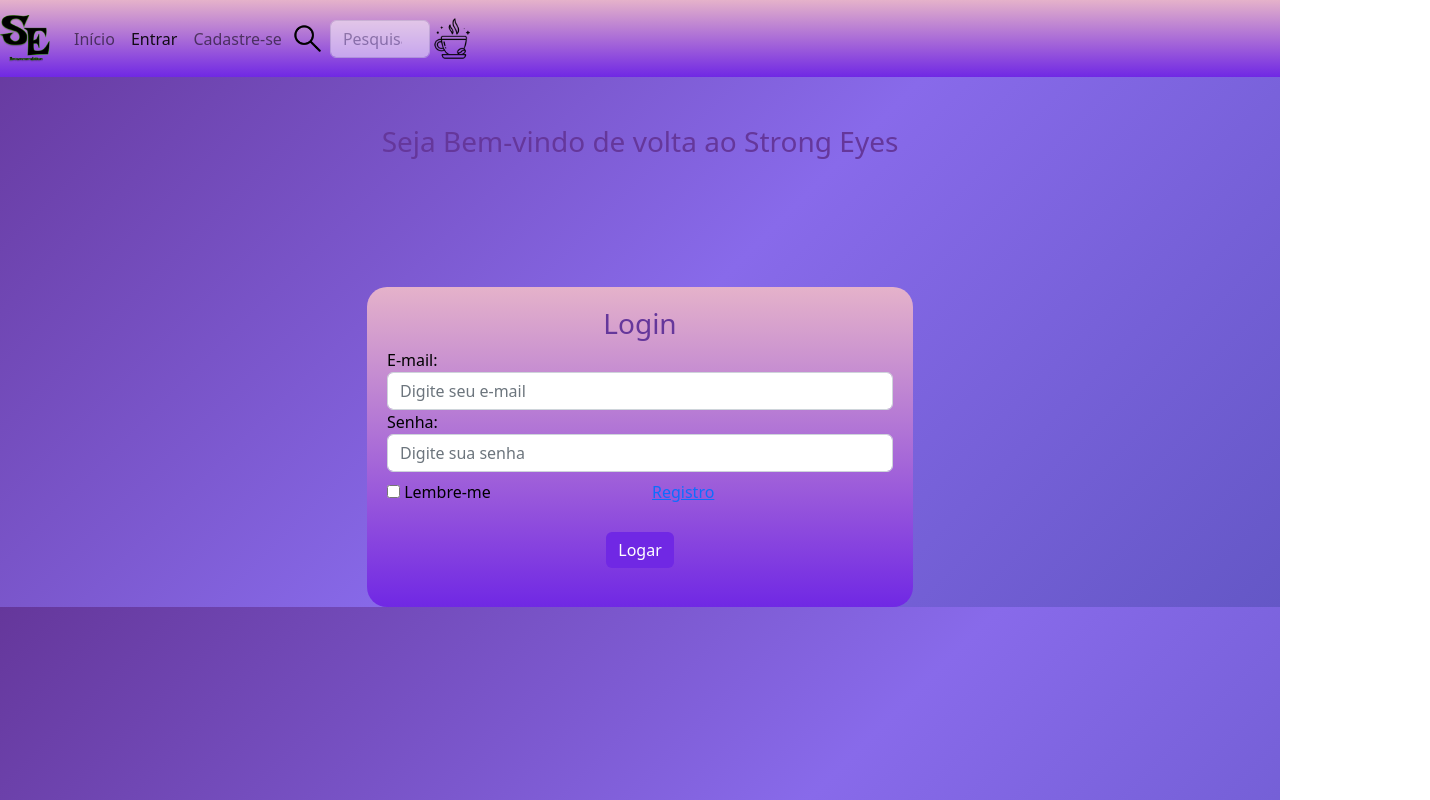
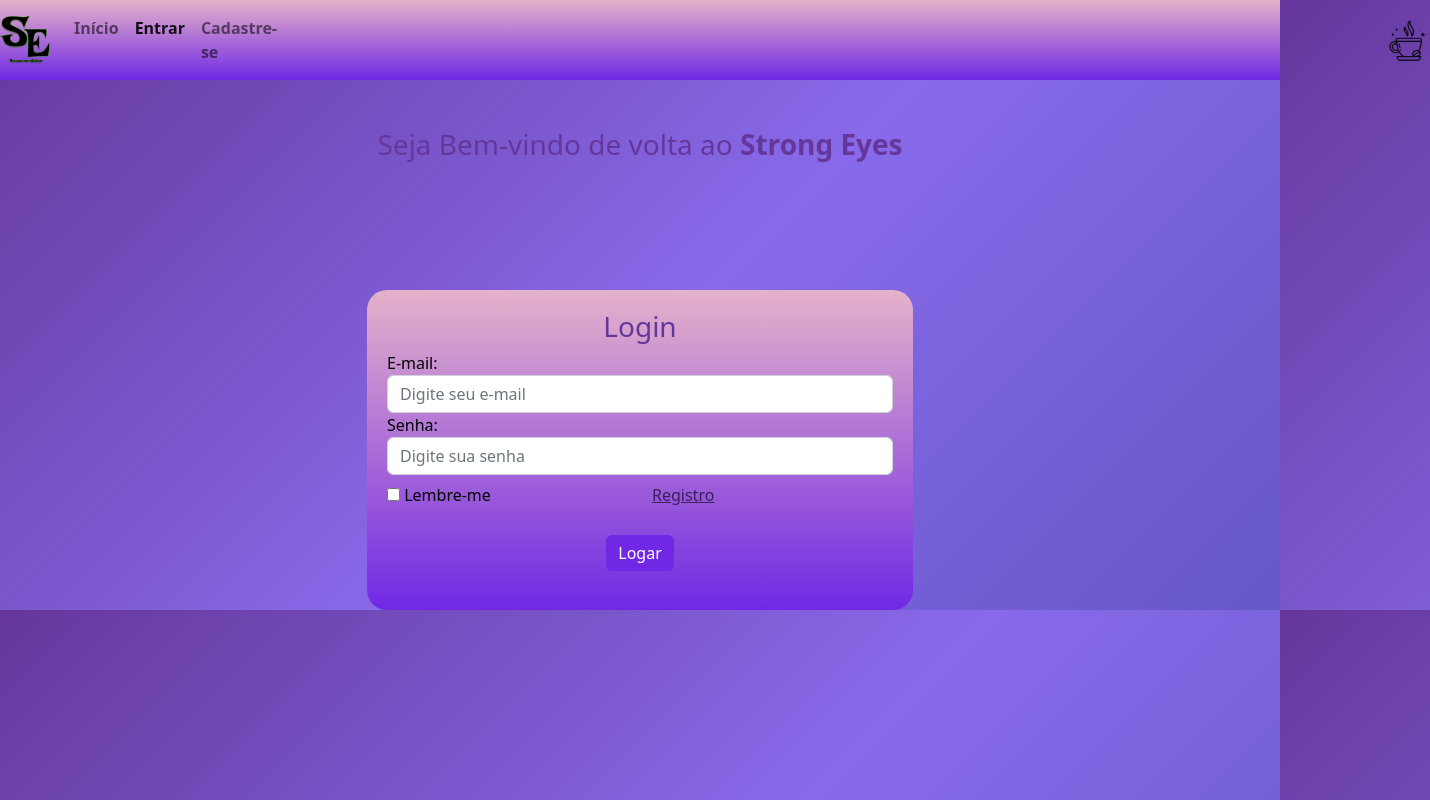
Before and after one commit to PennyWASS/StrongEyes-Aulas, a website: page public/paginas/login.html in a window 1280 px wide. Shown: the whole page, 1430 px wide, since content can reach past the window. Drawn offline with nearby package versions, Linux system fonts and the light colour scheme.

Commit message:
Correção de bugs na estilização

```diff
--- a/public/estilo/home.css
+++ b/public/estilo/home.css
@@ -12,16 +12,23 @@
     background-size: cover;
     color: white;
 }
+h1{
+    font-weight: bold
+
+}
 .frase{
     text-align: center;
     font-family: Oswald;
     font-size: 50px;
 }
-
+li{
+    font-weight: bold
+}
 .cabecalho{
     text-align: center;
     background-image: linear-gradient(to top, #7028e4 0%, #e5b2ca 100%);
     font-size: 25px;
+
 }
 .barra{
     background-image: linear-gradient(to top, #7028e4 0%, #e5b2ca 100%);
@@ -35,7 +42,7 @@
 .botao{
     text-align: center;
 }
-.teste{
+.cartao{
     height: 500px;
     width: 450px;
 }
--- a/public/estilo/inscricao.css
+++ b/public/estilo/inscricao.css
@@ -22,7 +22,9 @@
     /*color: black;*/
     border:#391f57;
 }
-
+li{
+    font-weight: bold
+}
 .barra{
     background-image: linear-gradient(to top, #7028e4 0%, #e5b2ca 100%);
 }
--- a/public/estilo/login.css
+++ b/public/estilo/login.css
@@ -23,6 +23,9 @@
     /*color: black;*/
     border:#7028e4;
 }
+li{
+    font-weight: bold
+}
 .barra{
     background-image: linear-gradient(to top, #7028e4 0%, #e5b2ca 100%);
 }
--- a/public/estilo/perfil.css
+++ b/public/estilo/perfil.css
@@ -14,11 +14,11 @@
     background: #65379B;
     box-shadow: none;
 }
-.labels{
-    font-size: 11px;
-}
 .barra{
     background-image: linear-gradient(to top, #7028e4 0%, #e5b2ca 100%);
+}
+li{
+    font-weight: bold
 }
 body{
     background-image: linear-gradient(-225deg, #65379B 0%, #886AEA 53%, #6457C6 100%);
--- a/public/paginas/login.html
+++ b/public/paginas/login.html
@@ -16,7 +16,7 @@
 </head>
 <body>
     <nav class="navbar navbar-expand-lg navbar-light bg-light barra">
-        <a href="#" class="navbar-brand"><img src="../imagens/Strong-Eyes.ico" alt="Logo StrongEyes" width="50"></img></a>
+        <a href="index" class="navbar-brand"><img src="../imagens/Strong-Eyes.ico" alt="Logo StrongEyes" width="50"></img></a>
         <button class="navbar-toggler" type="button" data-toggle="collapse"
         data-target="#textoNavbar" aria-controls="textoNavbar"
         aria-expanded="false" aria-label="Alternar Navegação">
@@ -34,17 +34,12 @@
                     <a href="/inscricao" class="nav-link">Cadastre-se</a>
                 </li>
             </ul>
-
-            <img src="../imagens/lupa.png" alt="" width="35" style="margin-right: 5px;">
-            <form role="search">
-                <input style="opacity: 0.5; text-align: center; width: 100px;" class="form-control" type="search" placeholder="Pesquisar" aria-label="Search">
-            </form>
-            <span class="navbar-text"><a href="/desenvolvedores"><img src="../imagens/dev.png" alt="desenvolvedores" width="45px"></a></span>
+            <span class="navbar-text" style="margin-left: 1100px;"><a href="/desenvolvedores"><img src="../imagens/dev.png" alt="desenvolvedores" width="45px" ></a></span>
         </div>
     </nav>
 
     <div id="login">
-        <h3 class="text-center pt-5" id="cadastrotxt" style="color: #65379B;">Seja Bem-vindo de volta ao Strong Eyes</h3>
+        <h3 class="text-center pt-5" id="cadastrotxt" style="color: #65379B;">Seja Bem-vindo de volta ao <b>Strong Eyes</b></h3>
 
         <div class="container">
             <div id="login-row" class="justify-content-center align items center row">
@@ -71,7 +66,7 @@
                                         </label>
                                     </div>
                                     <div class="col-md-6">
-                                        <a href="/inscricao">Registro</a>
+                                        <a href="/inscricao" style="color: #391f57;">Registro</a>
                                     </div>
                                 </div>
                                 <br>
```
Also changed, not shown: public/paginas/index.html (+5 -5 lines), public/paginas/inscricao.html (+1 -8 lines), public/paginas/perfil.html (+2 -2 lines).
